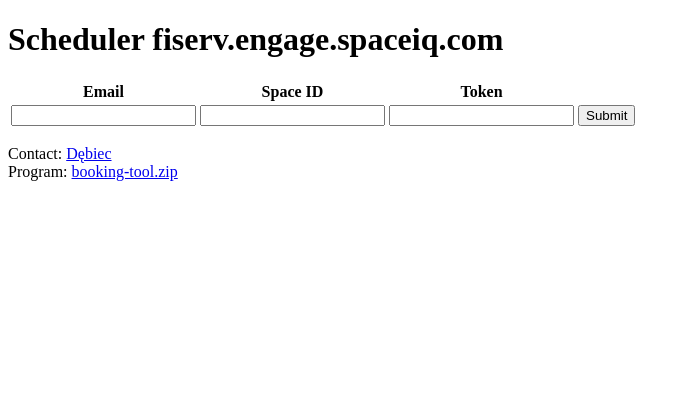
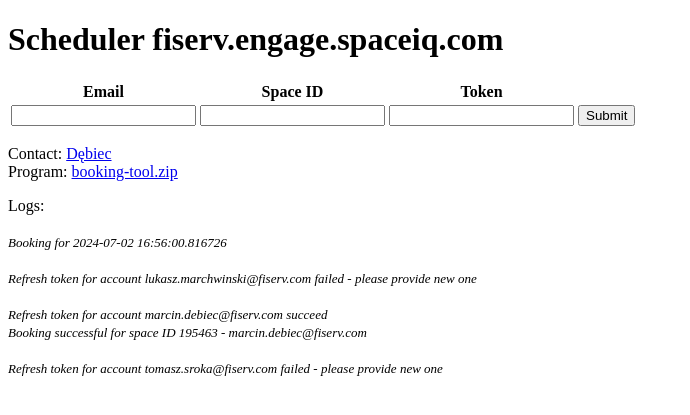
Before and after one commit to dgrynhagel/booking, a Flask app: page / in a window 1280 px wide. Shown: the top 415 px of the page, without its empty margins (0-690 px from the left). Run offline with Flask 3, Linux system fonts and the light colour scheme.

Commit message:
add logs

```diff
--- /dev/null
+++ b/logs.txt
@@ -0,0 +1,8 @@
+Booking for 2024-07-02 16:56:00.816726
+
+Refresh token for account lukasz.marchwinski@fiserv.com failed - please provide new one
+
+Refresh token for account marcin.debiec@fiserv.com succeed
+Booking successful for space ID 195463 - marcin.debiec@fiserv.com
+
+Refresh token for account tomasz.sroka@fiserv.com failed - please provide new one
--- a/main.py
+++ b/main.py
@@ -1,4 +1,5 @@
 from flask import Flask, render_template, request, jsonify, send_file
+from datetime import datetime, timedelta
 import os
 import json
 import schedule
@@ -11,6 +12,25 @@ app = Flask(__name__)
 
 DATA_DIR = "data"
 MAX_RECORDS = 5
+
+logs_dir = './logs.txt'
+
+
+def override_log(text):
+    lines = []
+    # Open the file in read mode
+    with open(logs_dir, 'r') as file:
+        # Read all lines from the file
+        lines = file.readlines()
+
+    # Get the last 30 lines using negative indexing
+    last_50_lines = lines[-50:]
+
+    # Open the file in write mode and overwrite its content with the last 50 lines
+    with open(logs_dir, 'w') as file:
+        file.writelines(last_50_lines)
+        file.write(f"{text}\n")
+
 
 # Define the function to execute booking.py for each JSON file
 def execute_booking_script(email, refresh_token, space_id, data_path):
@@ -27,6 +47,7 @@ def execute_booking_script(email, refresh_token, space_id, data_path):
 
 # Schedule the execution of booking.py for each JSON file once a day at 00:01
 def read_and_process_files():
+    override_log(f"Booking for {datetime.now() + timedelta(days=82, hours=8)}")
     files = os.listdir(DATA_DIR)
     for file in files:
         file_path = os.path.join(DATA_DIR, file)
@@ -96,14 +117,19 @@ def index():
     if not os.path.exists(DATA_DIR):
         os.makedirs(DATA_DIR)
 
-    files = os.listdir(DATA_DIR)
+    json_files = os.listdir(DATA_DIR)
+
     records = []
-    for file in files:
+    for file in json_files:
         with open(os.path.join(DATA_DIR, file)) as f:
             record = json.load(f)
             records.append(record)
 
-    return render_template('index.html', records=records)
+    logs = ''
+    with open(logs_dir, 'r') as f:
+        logs = f.read()
+
+    return render_template('index.html', records=records, logs=logs)
 
 
 @app.route('/save', methods=['POST'])
@@ -131,12 +157,14 @@ def remove_record():
         else:
             return jsonify({'error': 'Record not found'}), 404
 
+
 @app.route('/source')
 def download_source():
     try:
         return send_file('additional/source.zip', as_attachment=True)
     except Exception as e:
         return str(e)
+
 
 @app.route('/program')
 def download_program():
@@ -145,6 +173,8 @@ def download_program():
     except Exception as e:
         return str(e)
 
+
 if __name__ == "__main__":
     from waitress import serve
+
     serve(app, host="0.0.0.0", port=port)
--- a/templates/index.html
+++ b/templates/index.html
@@ -51,6 +51,13 @@
     <span>Contact: <a href="mailto:marcin.debiec@fiserv.com">Dębiec</a> </span>
     <br>
     <span>Program: <a href="/program">booking-tool.zip</a> </span>
+</p>
+
+<p>
+    <span>Logs:</span>
+    <br>
+    <br>
+    <span style="white-space: pre; font-size: 13px; font-style: italic;">{{ logs }}</span>
 </p>
 
 <script>
```
Also changed, not shown: additional/booking.py (+14 -3 lines).
